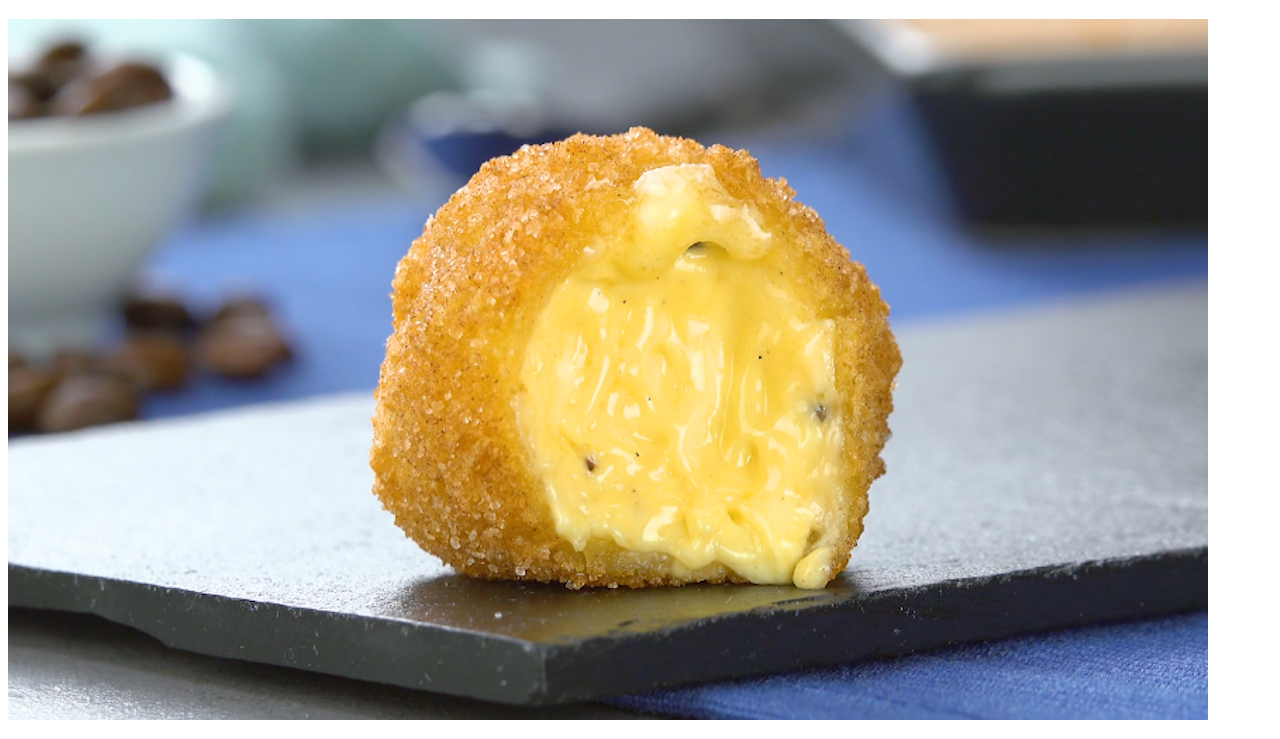
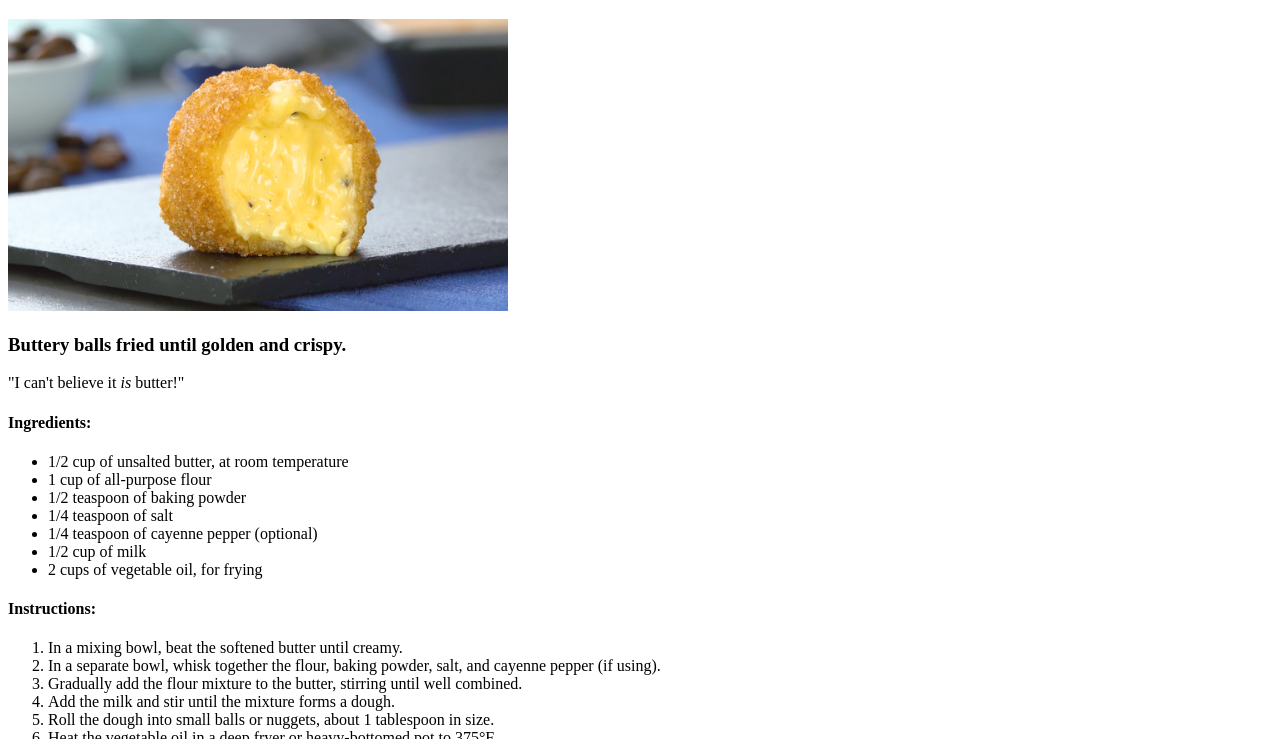
Before and after one commit to celeresx/odin-recipes, a plain HTML site: page recipes/butter.html in a window 1280 px wide. Shown: the part 61-800 px from the top of the page. Drawn offline with Linux system fonts and the light colour scheme.

Commit message:
Resize images to fit webpage

```diff
--- a/recipes/butter.html
+++ b/recipes/butter.html
@@ -7,8 +7,8 @@
 
     <body>
         <h1>Here's a recipe for deep fried butter</h1>
-        <img src="../images/butter.png">
-        <h3>uttery balls fried until golden and crispy.</h3>
+        <img src="../images/butter.png" alt='cross section of deep fried butter ball' style="width:500px;">
+        <h3>Buttery balls fried until golden and crispy.</h3>
         <p>"I can't believe it <em>is</em> butter!"</p>
         <div>
             <h4>Ingredients:</h4>
```
Also changed, not shown: recipes/bread-sandwich.html (+1 -1 lines).
